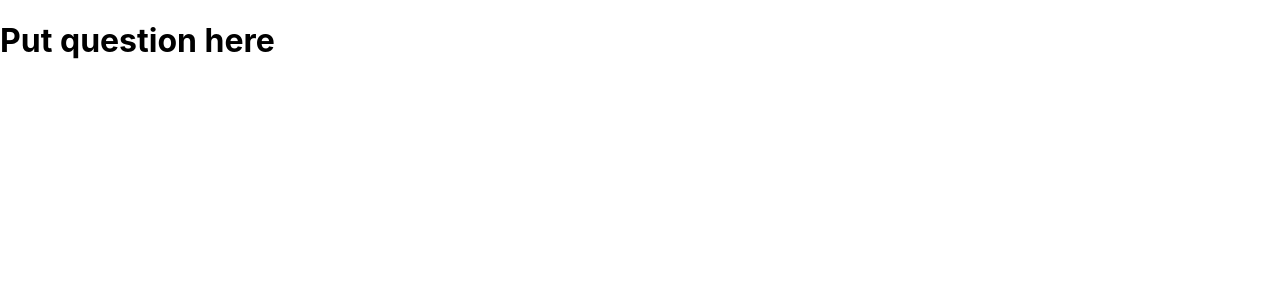
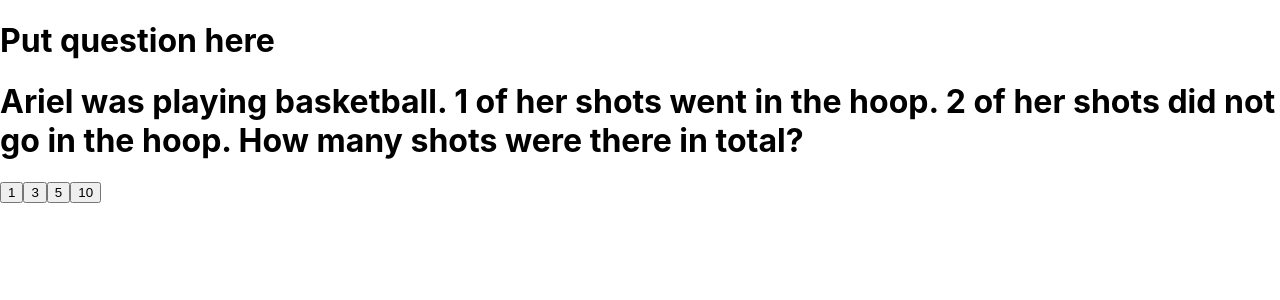
Before and after one commit to SchoolOfCode/final-project-front-end-jellly-room-6, a Next.js app: page /question in a window 1280 px wide. Shown: the top 300 px of the page. Built offline with nearby package versions, Linux system fonts and the light colour scheme.

Commit message:
Add paths

```diff
--- a/pages/question.js
+++ b/pages/question.js
@@ -1,8 +1,37 @@
 import { useRouter } from 'next/router'
 
-export default function question({category}){
-    console.log(category)
+
+export async function getServerSideProps(context) {
+    return {
+        props: {
+            category: context.query.category,
+            question: {
+                question: "Ariel was playing basketball. 1 of her shots went in the hoop. 2 of her shots did not go in the hoop. How many shots were there in total?",
+                answer: 3
+            }
+        }
+    }
+}
+
+export default function question({category, question}){
+
+    const correctAnswer = question.answer;
+
+    function handleClick(event){
+
+        if(event.target.value !== String(correctAnswer)) {
+            console.log("Try Again")
+            return
+        }
+        console.log("Correct")
+    }
+    console.log(question)
     return (<div>
         <h1>Put {category} question here</h1>
+        <h1>{question.question}</h1>
+        <button onClick={handleClick} value="1">1</button>
+        <button onClick={handleClick} value="3">3</button>
+        <button onClick={handleClick} value="5">5</button>
+        <button onClick={handleClick} value="10">10</button>
     </div>)
 }
```
Also changed, not shown: src/components/CategoryButton/index.js (+6 -1 lines).
